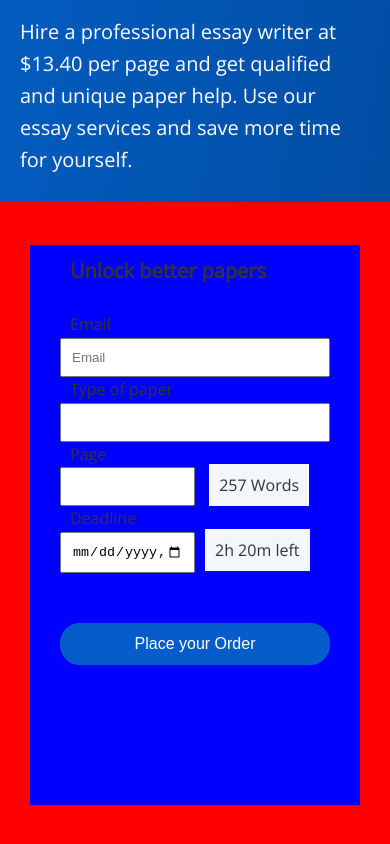
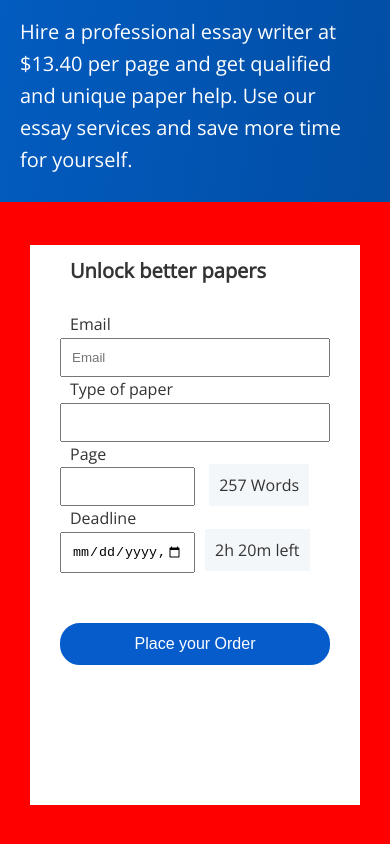
Before and after one commit to willan5/willanshark, a plain HTML site: page index.html in a window 390 px wide. Shown: the part 326-1170 px from the top of the page. Drawn offline with nearby package versions, Linux system fonts and the light colour scheme.

Commit message:
initial commit

```diff
--- a/css/main.css
+++ b/css/main.css
@@ -344,9 +344,9 @@ input[type="submit"]:hover{
         -o-border-radius:50%;
     }
     .grid-two form{
-        max-width:400px;
+        max-width:350px;
         margin:10px 0px;
-        background-color: blue;
+        background-color: #fff;
         height: 35em;
     }
 
```
